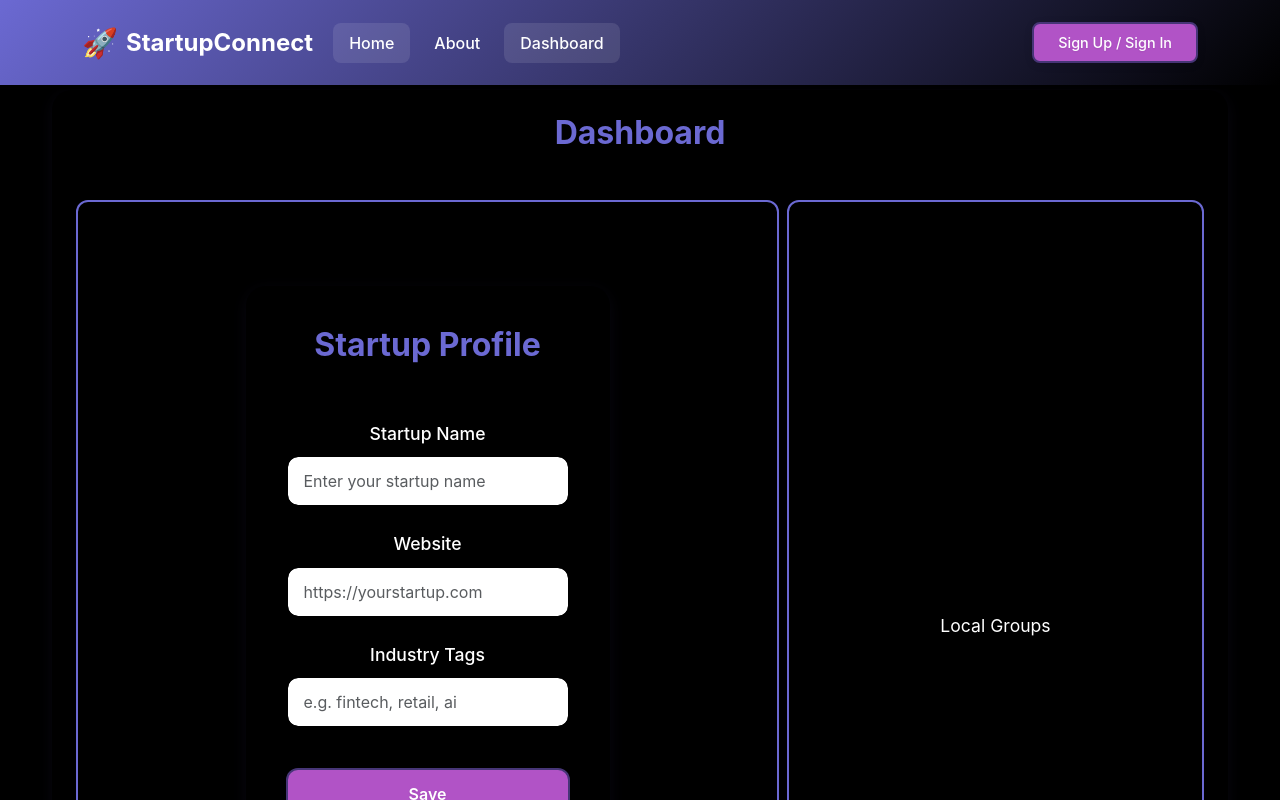
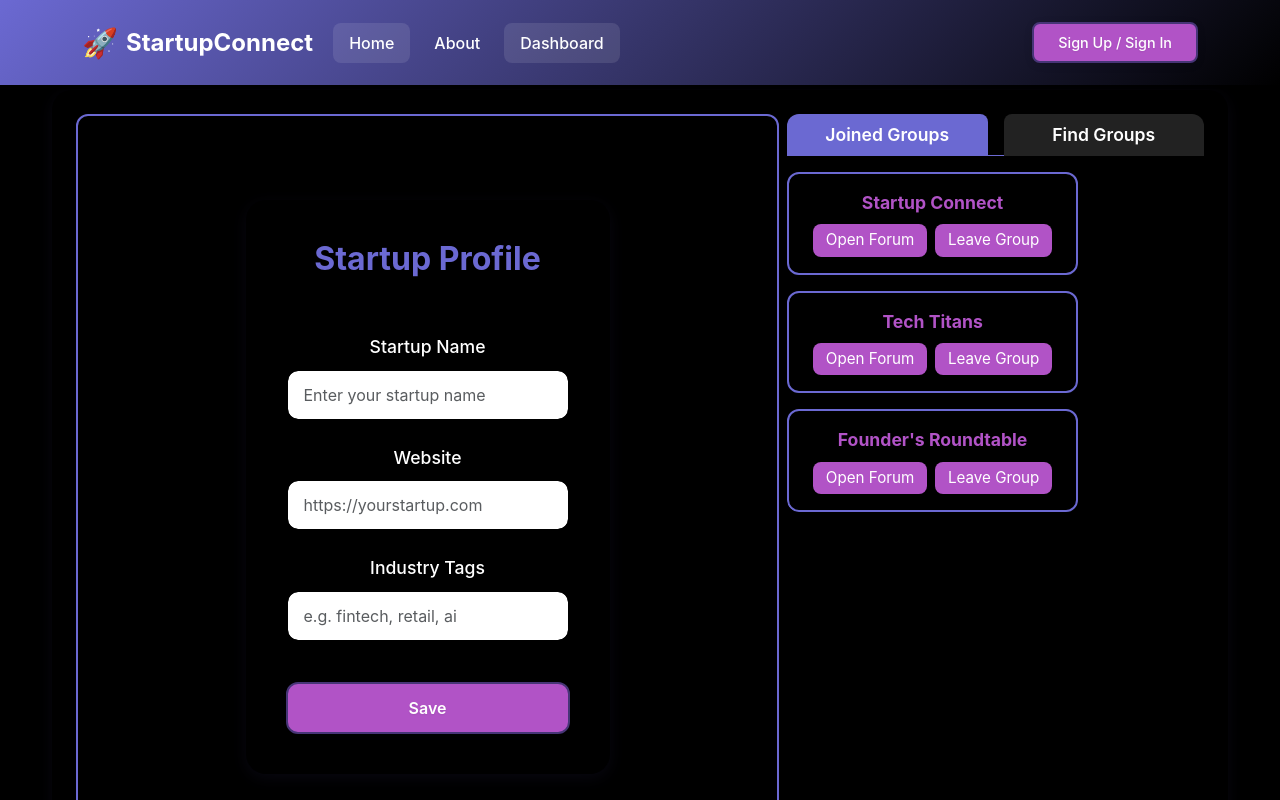
Before and after one commit to NightingaleX03/Startup-Connect, an Angular app in the folder client/frontend-app/: page /dashboard-temp in a window 1280 px wide. Shown: the top 800 px of the page. Built offline with nearby package versions, Linux system fonts and the light colour scheme.

Commit message:
created component for local-groups can create groups however no groups can be opened up yet just a dialogue message is shown

```diff
--- a/client/frontend-app/src/app/pages/dashboard/dashboard.component.html
+++ b/client/frontend-app/src/app/pages/dashboard/dashboard.component.html
@@ -1,12 +1,13 @@
 <section class="dashboard-page">
   <div class="container">
     <div class="dashboard-card">
-      <h1>Dashboard</h1>
       <div class="dashboard-grid">
         <div class="profile-shortcut custom-card">
           <app-profile></app-profile>
         </div>
-        <div class="local-groups custom-card">Local Groups</div>
+        <div class="local-groups custom-card">
+          <app-local-groups></app-local-groups>
+        </div>
         <div class="leaderboard custom-card">Leaderboard</div>
         <div class="update1 custom-card">Update</div>
         <div class="news custom-card">News</div>
--- a/client/frontend-app/src/app/pages/dashboard/dashboard.component.scss
+++ b/client/frontend-app/src/app/pages/dashboard/dashboard.component.scss
@@ -110,6 +110,23 @@
       box-shadow: 0 2px 8px rgba(106, 90, 205, 0.05);
     }
   }
+
+  .local-groups.custom-card {
+    height: 700px;
+    min-height: 700px;
+    max-height: 700px;
+    padding: 0;
+    display: flex;
+    flex-direction: column;
+    justify-content: flex-start;
+    overflow: hidden;
+    border: none !important;
+    box-shadow: none;
+  }
+
+  .custom-card:hover {
+    transform: none !important;
+  }
 }
 
 @media (max-width: 700px) {
--- a/client/frontend-app/src/app/pages/dashboard/dashboard.component.ts
+++ b/client/frontend-app/src/app/pages/dashboard/dashboard.component.ts
@@ -1,11 +1,12 @@
 import { Component } from '@angular/core';
 import { CommonModule } from '@angular/common';
 import { ProfileComponent } from '../profile/profile.component';
+import { LocalGroupsComponent } from '../local-groups/local-groups.component';
 
 @Component({
   selector: 'app-dashboard',
   standalone: true,
-  imports: [CommonModule, ProfileComponent],
+  imports: [CommonModule, ProfileComponent, LocalGroupsComponent],
   templateUrl: './dashboard.component.html',
   styleUrls: ['./dashboard.component.scss']
 })
--- /dev/null
+++ b/client/frontend-app/src/app/pages/local-groups/local-groups.component.scss
@@ -0,0 +1,19 @@
+.local-groups-root { width: 100%; padding-top: 0; margin-top: 0; height: 100%; min-height: 0; display: flex; flex-direction: column; }
+.tabs { display: flex; gap: 1rem; margin-bottom: 1rem; border-bottom: 1.5px solid var(--primary-color); }
+.tabs button { flex: 1; padding: 0.5rem 1rem; border: none; background: #222; color: #fff; border-radius: 8px 8px 0 0; cursor: pointer; font-weight: 600; margin-bottom: -1.5px; }
+.tabs button.active { background: var(--primary-color); color: #fff; }
+.tab-content-scroll { flex: 1; overflow-y: auto; min-height: 0; padding-top: 0; background: var(--background-color); border-radius: 0 0 12px 12px; }
+.group-cards { display: flex; flex-wrap: wrap; gap: 1rem; }
+.group-card { background: var(--background-color); border: 2px solid var(--primary-color); border-radius: 12px; padding: 1rem 1.5rem; min-width: 180px; display: flex; flex-direction: column; align-items: center; box-shadow: 0 2px 8px rgba(0,0,0,0.08); }
+.group-title { font-weight: 700; color: var(--accent-color); margin-bottom: 0.5rem; text-align: center; }
+.group-actions { display: flex; gap: 0.5rem; }
+.group-actions button { background: var(--button-color); color: #fff; border: none; border-radius: 8px; padding: 0.3rem 0.8rem; cursor: pointer; font-size: 0.95rem; }
+.group-actions button:disabled { background: #888; cursor: not-allowed; }
+.search-bar { width: 60%; padding: 0.5rem; margin-bottom: 1rem; border-radius: 8px; border: 2px solid var(--primary-color); }
+.create-btn { margin-left: 1rem; background: var(--accent-color); color: #fff; border: none; border-radius: 8px; padding: 0.5rem 1rem; font-weight: 600; cursor: pointer; margin-bottom: 1rem; }
+.empty-msg { color: #aaa; text-align: center; margin: 2rem 0; }
+.group-list { width: 100%; display: flex; flex-direction: column; gap: 0.5rem; }
+.group-row { display: flex; align-items: center; justify-content: space-between; background: var(--background-color); border: 1.5px solid var(--primary-color); border-radius: 8px; padding: 0.7rem 1rem; margin-bottom: 0.2rem; }
+.group-name { font-weight: 500; color: var(--text-color); }
+.group-row button { background: var(--button-color); color: #fff; border: none; border-radius: 8px; padding: 0.3rem 1.2rem; cursor: pointer; font-size: 0.95rem; }
+.group-row button:disabled { background: #888; cursor: not-allowed; }
--- /dev/null
+++ b/client/frontend-app/src/app/pages/local-groups/local-groups.component.ts
@@ -0,0 +1,107 @@
+import { Component } from '@angular/core';
+import { CommonModule } from '@angular/common';
+import { FormsModule } from '@angular/forms';
+
+@Component({
+  selector: 'app-local-groups',
+  standalone: true,
+  imports: [CommonModule, FormsModule],
+  template: `
+    <div class="local-groups-root">
+      <div class="tabs">
+        <button [class.active]="activeTab === 'joined'" (click)="activeTab = 'joined'">Joined Groups</button>
+        <button [class.active]="activeTab === 'find'" (click)="activeTab = 'find'">Find Groups</button>
+      </div>
+      <div class="tab-content-scroll">
+        <div *ngIf="activeTab === 'joined'" class="joined-groups">
+          <div *ngIf="joinedGroups.length === 0" class="empty-msg">You haven't joined any groups yet.</div>
+          <div class="group-cards">
+            <div class="group-card" *ngFor="let group of joinedGroups">
+              <div class="group-title">{{ group }}</div>
+              <div class="group-actions">
+                <button (click)="openForum(group)">Open Forum</button>
+                <button (click)="leaveGroup(group)">Leave Group</button>
+              </div>
+            </div>
+          </div>
+        </div>
+        <div *ngIf="activeTab === 'find'" class="find-groups">
+          <input type="text" [(ngModel)]="searchTerm" placeholder="Search groups..." class="search-bar" />
+          <button class="create-btn" (click)="createGroup()">Create New Group</button>
+          <div class="group-list">
+            <div class="group-row" *ngFor="let group of filteredGroups()">
+              <span class="group-name">{{ group }}</span>
+              <button (click)="joinGroup(group)" [disabled]="joinedGroups.includes(group)">Join Group</button>
+            </div>
+          </div>
+        </div>
+      </div>
+    </div>
+  `,
+  styleUrls: ['./local-groups.component.scss']
+})
+export class LocalGroupsComponent {
+  allGroups: string[] = [
+    "Founder's Roundtable",
+    "Startup Connect",
+    "The Hustle Hub",
+    "Markham Entrepreneurs Unite",
+    "Code & Capital",
+    "Tech Titans",
+    "Dev & Disrupt",
+    "AI & Innovation Exchange",
+    "Pitch & Fund",
+    "Investor Insights",
+    "Venture Visionaries",
+    "Bootstrap & Beyond",
+    "Scale Up Squad",
+    "Traction Talks",
+    "Founder Growth Lounge",
+    "Expansion Experts",
+    "Brand Builders",
+    "Startup Storytellers",
+    "Marketing Mavericks",
+    "SEO & Ads Accelerator",
+    "Female Founders Collective",
+    "She Startup Network",
+    "Women Who Build",
+    "Empowered Entrepreneurs"
+  ];
+  joinedGroups: string[] = [
+    "Startup Connect",
+    "Tech Titans",
+    "Founder's Roundtable"
+  ];
+  activeTab: 'joined' | 'find' = 'joined';
+  searchTerm: string = '';
+
+  filteredGroups(): string[] {
+    return this.allGroups.filter(g =>
+      !this.joinedGroups.includes(g) &&
+      g.toLowerCase().includes(this.searchTerm.toLowerCase())
+    );
+  }
+
+  joinGroup(group: string) {
+    if (!this.joinedGroups.includes(group)) {
+      this.joinedGroups.push(group);
+    }
+  }
+
+  leaveGroup(group: string) {
+    this.joinedGroups = this.joinedGroups.filter(g => g !== group);
+  }
+
+  openForum(group: string) {
+    alert(`Open forum for ${group}`);
+  }
+
+  createGroup() {
+    const name = prompt('Enter new group name:');
+    if (name && !this.allGroups.includes(name)) {
+      this.allGroups.push(name);
+      this.joinedGroups.push(name);
+      this.activeTab = 'joined';
+    }
+  }
+}
```
